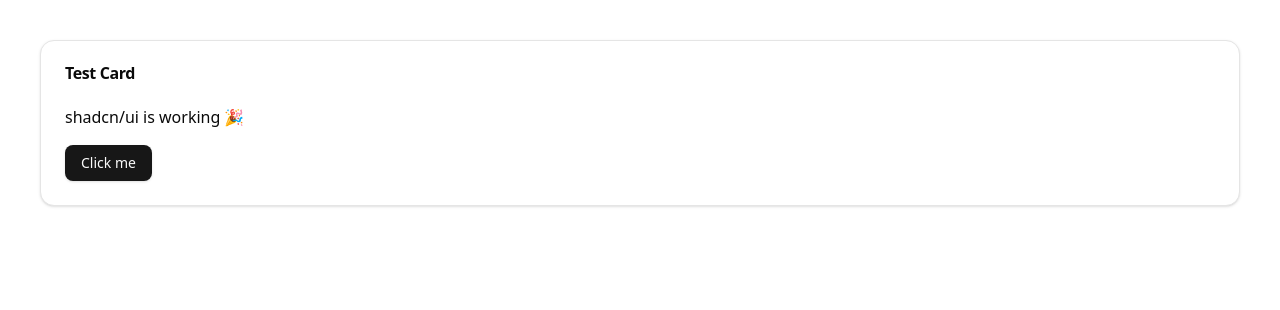
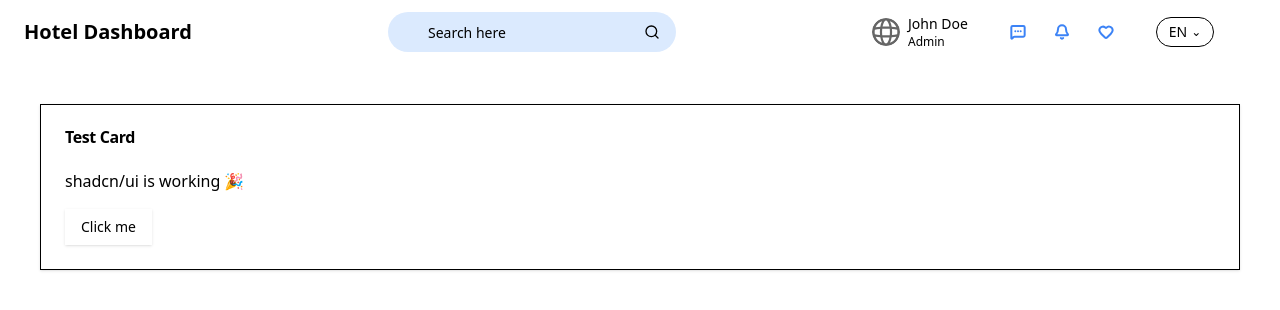
Before and after one commit to Yaman-designer/Hotel-Booking-Dashboard, a Next.js app: page / in a window 1280 px wide. Shown: the top 310 px of the page. Built offline with nearby package versions, Linux system fonts and the light colour scheme.

Commit message:
navbar is done

```diff
--- a/app/globals.css
+++ b/app/globals.css
@@ -49,72 +49,56 @@
 }
 
 :root {
-  --radius: 0.625rem;
-  --background: oklch(1 0 0);
-  --foreground: oklch(0.145 0 0);
-  --card: oklch(1 0 0);
-  --card-foreground: oklch(0.145 0 0);
-  --popover: oklch(1 0 0);
-  --popover-foreground: oklch(0.145 0 0);
-  --primary: oklch(0.205 0 0);
-  --primary-foreground: oklch(0.985 0 0);
-  --secondary: oklch(0.97 0 0);
-  --secondary-foreground: oklch(0.205 0 0);
-  --muted: oklch(0.97 0 0);
-  --muted-foreground: oklch(0.556 0 0);
-  --accent: oklch(0.97 0 0);
-  --accent-foreground: oklch(0.205 0 0);
-  --destructive: oklch(0.577 0.245 27.325);
-  --border: oklch(0.922 0 0);
-  --input: oklch(0.922 0 0);
-  --ring: oklch(0.708 0 0);
-  --chart-1: oklch(0.646 0.222 41.116);
-  --chart-2: oklch(0.6 0.118 184.704);
-  --chart-3: oklch(0.398 0.07 227.392);
-  --chart-4: oklch(0.828 0.189 84.429);
-  --chart-5: oklch(0.769 0.188 70.08);
-  --sidebar: oklch(0.985 0 0);
-  --sidebar-foreground: oklch(0.145 0 0);
-  --sidebar-primary: oklch(0.205 0 0);
-  --sidebar-primary-foreground: oklch(0.985 0 0);
-  --sidebar-accent: oklch(0.97 0 0);
-  --sidebar-accent-foreground: oklch(0.205 0 0);
-  --sidebar-border: oklch(0.922 0 0);
-  --sidebar-ring: oklch(0.708 0 0);
+  --background: 210 40% 98%;
+  --foreground: 222 47% 11%;
+
+  --card: 0 0% 100%;
+  --card-foreground: 222 47% 11%;
+
+  --primary: 217 91% 60%; /* أزرق */
+  --primary-foreground: 0 0% 100%;
+
+  --secondary: 142 71% 45%; /* أخضر */
+  --secondary-foreground: 0 0% 100%;
+
+  --accent: 217 91% 60%;
+  --accent-foreground: 0 0% 100%;
+
+  --popover: 0 0% 100%;
+  --popover-foreground: 222 47% 11%;
+
+  --destructive: 0 84% 60%;
+  --destructive-foreground: 0 0% 100%;
+
+  --muted: 210 40% 96%;
+  --muted-foreground: 215 16% 47%;
+
+  --border: 214 32% 91%;
+  --input: 214 32% 91%;
+  --ring: 217 91% 60%;
 }
 
 .dark {
-  --background: oklch(0.145 0 0);
-  --foreground: oklch(0.985 0 0);
-  --card: oklch(0.205 0 0);
-  --card-foreground: oklch(0.985 0 0);
-  --popover: oklch(0.205 0 0);
-  --popover-foreground: oklch(0.985 0 0);
-  --primary: oklch(0.922 0 0);
-  --primary-foreground: oklch(0.205 0 0);
-  --secondary: oklch(0.269 0 0);
-  --secondary-foreground: oklch(0.985 0 0);
-  --muted: oklch(0.269 0 0);
-  --muted-foreground: oklch(0.708 0 0);
-  --accent: oklch(0.269 0 0);
-  --accent-foreground: oklch(0.985 0 0);
-  --destructive: oklch(0.704 0.191 22.216);
-  --border: oklch(1 0 0 / 10%);
-  --input: oklch(1 0 0 / 15%);
-  --ring: oklch(0.556 0 0);
-  --chart-1: oklch(0.488 0.243 264.376);
-  --chart-2: oklch(0.696 0.17 162.48);
-  --chart-3: oklch(0.769 0.188 70.08);
-  --chart-4: oklch(0.627 0.265 303.9);
-  --chart-5: oklch(0.645 0.246 16.439);
-  --sidebar: oklch(0.205 0 0);
-  --sidebar-foreground: oklch(0.985 0 0);
-  --sidebar-primary: oklch(0.488 0.243 264.376);
-  --sidebar-primary-foreground: oklch(0.985 0 0);
-  --sidebar-accent: oklch(0.269 0 0);
-  --sidebar-accent-foreground: oklch(0.985 0 0);
-  --sidebar-border: oklch(1 0 0 / 10%);
-  --sidebar-ring: oklch(0.556 0 0);
+  --background: 222 47% 11%;
+  --foreground: 210 40% 98%;
+
+  --card: 222 47% 14%;
+  --card-foreground: 210 40% 98%;
+
+  --primary: 217 91% 60%;
+  --secondary: 142 71% 45%;
+
+  --border: 217 32% 20%;
+  --input: 217 32% 20%;
+  --ring: 217 91% 60%;
+  --accent: 217 91% 60%;
+  --accent-foreground: 0 0% 100%;
+
+  --popover: 222 47% 14%;
+  --popover-foreground: 210 40% 98%;
+
+  --destructive: 0 62% 30%;
+  --destructive-foreground: 210 40% 98%;
 }
 
 @layer base {
--- a/app/layout.js
+++ b/app/layout.js
@@ -1,6 +1,6 @@
 import { Cairo, Poppins } from "next/font/google";
 import "./globals.css";
-
+import Navbar from "@/components/layout/Navbar";
 const cairo = Cairo({
   subsets: ["arabic"],
   weight: ["400", "600", "700"],
@@ -24,6 +24,7 @@ export default function RootLayout({ children }) {
   return (
     <html lang="en">
       <body className={`${cairo.variable} ${poppins.variable} antialiased`}>
+        <Navbar />
         {children}
       </body>
     </html>
--- a/app/page.js
+++ b/app/page.js
@@ -9,7 +9,7 @@ export default function Home() {
           <CardTitle>Test Card</CardTitle>
         </CardHeader>
         <CardContent>
-          <p>shadcn/ui is working 🎉</p>
+          <p >shadcn/ui is working 🎉</p>
           <Button className="mt-4">Click me</Button>
         </CardContent>
       </Card>
--- /dev/null
+++ b/components/layout/Navbar.jsx
@@ -0,0 +1,101 @@
+import { MessageSquareMore, Bell, Heart, Search } from "lucide-react";
+import { Button } from "@/components/ui/button";
+import { Avatar, AvatarImage, AvatarFallback } from "@/components/ui/avatar";
+import { Input } from "@/components/ui/input";
+
+export default function Navbar() {
+  return (
+    <header className="w-full h-16  bg-background text-foreground">
+      <div className="flex h-full items-center justify-between px-6">
+        {/* Left */}
+        <div className="flex items-center gap-4">
+          <span className="text-xl font-bold text-primary">
+            Hotel Dashboard
+          </span>
+        </div>
+
+        {/* Center */}
+        <div className="relative w-72">
+          <input
+            type="text"
+            placeholder="Search here"
+            className="
+      w-full h-10 rounded-full
+      bg-blue-100
+      pl-10 pr-10
+      text-sm
+      placeholder:text-muted-foreground
+      border-border
+      focus:outline-none
+      focus:border-primary
+    "
+          />
+
+          {/* vertical line */}
+          <span className="absolute left-5 top-1/2 -translate-y-1/2 h-5 w-[2px] bg-primary" />
+
+          {/* search icon */}
+          <Search className="absolute right-4 top-1/2 -translate-y-1/2 h-4 w-4 text-primary" />
+        </div>
+
+        {/* Right */}
+        <div className="flex items-center gap-8 md:w-96">
+          {/* Profile */}
+          <div className="flex items-center gap-2">
+            <Avatar className="h-7 w-7 flex items-center justify-center">
+              <AvatarImage src="/globe.svg" alt="User Avatar" />
+              <AvatarFallback>H</AvatarFallback>
+            </Avatar>
+            <div className="flex flex-col">
+              <span className="text-sm font-medium text-primary">John Doe</span>
+              <span className="text-xs text-muted-foreground">Admin</span>
+            </div>
+          </div>
+
+          {/* Icons */}
+          <div className="flex gap-2">
+            <Button
+              variant="ghost"
+              size="icon"
+              className="text-primary cursor-pointer"
+            >
+              <MessageSquareMore
+                className="h-10 w-10"
+                stroke="hsl(var(--primary))"
+                strokeWidth={3}
+              />
+            </Button>
+            <Button
+              variant="ghost"
+              size="icon"
+              className="text-primary cursor-pointer"
+            >
+              <Bell
+                className="h-10 w-10"
+                stroke="hsl(var(--primary))"
+                strokeWidth={3}
+              />
+            </Button>
+            <Button
+              variant="ghost"
+              size="icon"
+              className="text-primary cursor-pointer"
+            >
+              <Heart
+                className="h-10 w-10"
+                stroke="hsl(var(--primary))"
+                strokeWidth={3}
+              />
+            </Button>
+          </div>
+
+          {/* Language Button */}
+          <button className="flex items-center gap-1 border rounded-full px-3 py-1 text-sm">
+            EN
+            <span className="text-xs">⌄</span>
+          </button>
+        </div>
+      </div>
+    </header>
+  );
+}
--- a/package.json
+++ b/package.json
@@ -19,7 +19,8 @@
     "react": "19.2.3",
     "react-dom": "19.2.3",
     "tailwind-merge": "^3.4.0",
-    "tailwindcss-animate": "^1.0.7"
+    "tailwindcss-animate": "^1.0.7",
+    "tw-animate-css": "^1.4.0"
   },
   "devDependencies": {
     "@tailwindcss/postcss": "^4",
--- a/tailwind.config.mjs
+++ b/tailwind.config.mjs
@@ -1,12 +1,19 @@
 /** @type {import('tailwindcss').Config} */
 export default {
-  content: ["./app/**/*.{js,jsx}", "./components/**/*.{js,jsx}"],
+  content: ["./app/**/*.{js,jsx,ts,tsx}", "./components/**/*.{js,jsx,ts,tsx}", "./styles/**/*.{css}"],
+
   theme: {
     extend: {
-      colors: {
-        primary: "#2563eb",
-        secondary: "#0f172a",
-        accent: "#f59e0b",
+     colors: {
+        primary: "hsl(var(--primary))",
+        background: "hsl(var(--background))",
+        border: "hsl(var(--border))",
+        input: "hsl(var(--input))",
+        ring: "hsl(var(--ring))",
+        foreground: "hsl(var(--foreground))",
+      },
+      borderRadius: {
+        xl: "var(--radius-xl)",
       },
       fontFamily: {
         sans: ["var(--font-poppins)"],
```
Also changed, not shown: components/common/Avatar.jsx (added), components/common/LanguageSwitch.jsx (added), components/common/Search.jsx (added), components/dashboard/Cards.jsx (added), components/layout/Footer.jsx (added), components/layout/Sidebar.jsx (added), 1 other file (tests, documents, lock files or other folders).
